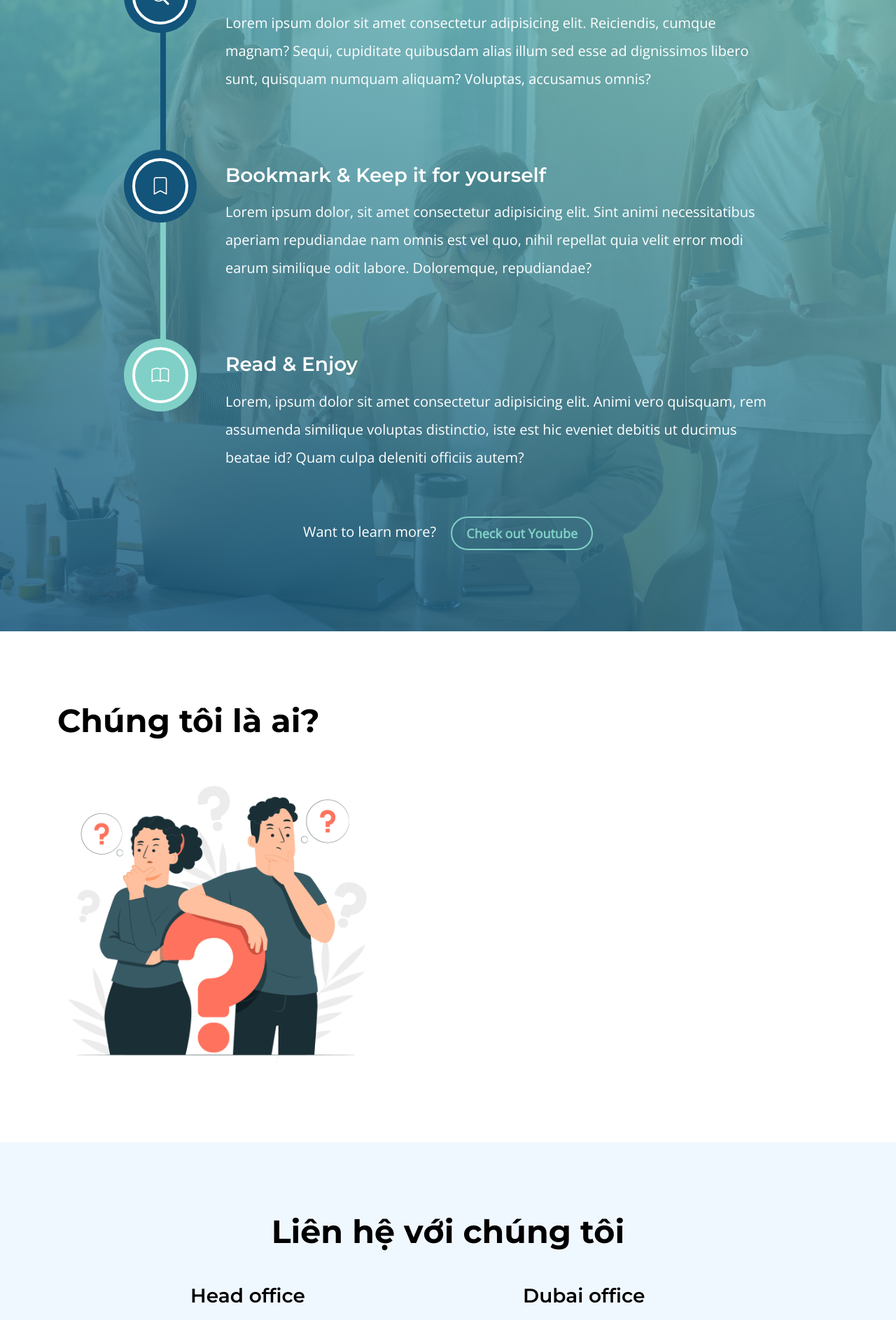
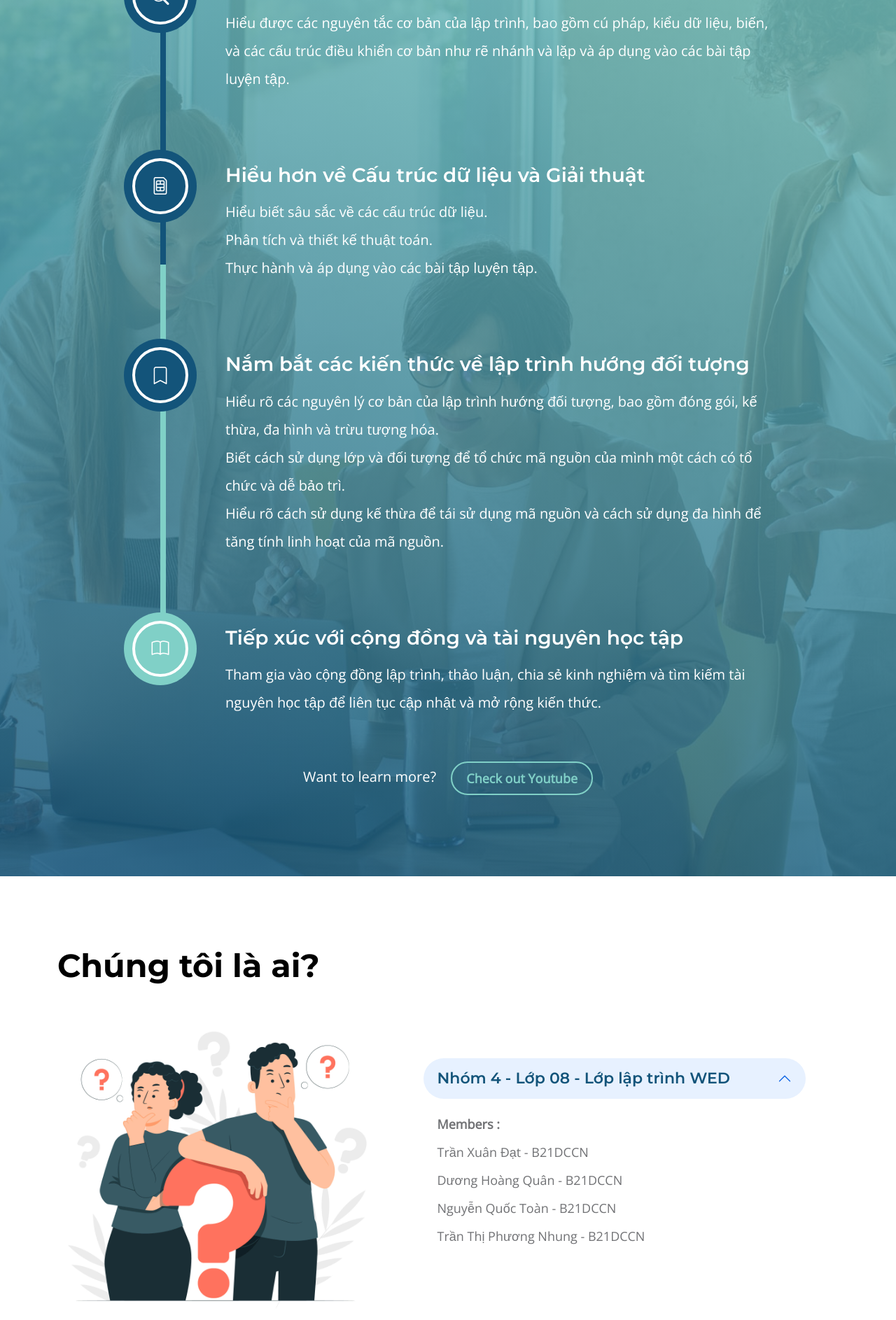
Before and after one commit to Kzzhoangquan/btlweb, a Flask app: page / in a window 1280 px wide. Shown: the part 1840-3726 px from the top of the page at 70% size. Run offline with Flask 3, Linux system fonts and the light colour scheme; some libraries are stand-ins or nearby versions.

Commit message:
edit trangkhoidau.html

```diff
--- a/templates/trangkhoidau.html
+++ b/templates/trangkhoidau.html
@@ -501,7 +501,7 @@
                     <div class="row">
 
                         <div class="col-12 text-center">
-                            <h2 class="text-white mb-4">How does it work?</h1>
+                            <h2 class="text-white mb-4">Mục tiêu</h1>
                         </div>
 
                         <div class="col-lg-10 col-12 mx-auto">
@@ -512,9 +512,9 @@
                                     </div>
 
                                     <li>
-                                        <h4 class="text-white mb-3">Search your favourite topic</h4>
+                                        <h4 class="text-white mb-3">Nắm vững kiến thức lập trình</h4>
 
-                                        <p class="text-white">Lorem ipsum dolor sit amet consectetur adipisicing elit. Reiciendis, cumque magnam? Sequi, cupiditate quibusdam alias illum sed esse ad dignissimos libero sunt, quisquam numquam aliquam? Voluptas, accusamus omnis?</p>
+                                        <p class="text-white">Hiểu được các nguyên tắc cơ bản của lập trình, bao gồm cú pháp, kiểu dữ liệu, biến, và các cấu trúc điều khiển cơ bản như rẽ nhánh và lặp và áp dụng vào các bài tập luyện tập.</p>
 
                                         <div class="icon-holder">
                                           <i class="bi-search"></i>
@@ -522,9 +522,19 @@
                                     </li>
 
                                     <li>
-                                        <h4 class="text-white mb-3">Bookmark &amp; Keep it for yourself</h4>
+                                        <h4 class="text-white mb-3">Hiểu hơn về Cấu trúc dữ liệu và Giải thuật</h4>
 
-                                        <p class="text-white">Lorem ipsum dolor, sit amet consectetur adipisicing elit. Sint animi necessitatibus aperiam repudiandae nam omnis est vel quo, nihil repellat quia velit error modi earum similique odit labore. Doloremque, repudiandae?</p>
+                                        <p class="text-white">Hiểu biết sâu sắc về các cấu trúc dữ liệu.<br>Phân tích và thiết kế thuật toán.<br>Thực hành và áp dụng vào các bài tập luyện tập.</p>
+
+                                        <div class="icon-holder">
+                                          <i class="bi-sim"></i>
+                                        </div>
+                                    </li>
+
+                                    <li>
+                                        <h4 class="text-white mb-3">Nắm bắt các kiến thức về lập trình hướng đối tượng</h4>
+
+                                        <p class="text-white">Hiểu rõ các nguyên lý cơ bản của lập trình hướng đối tượng, bao gồm đóng gói, kế thừa, đa hình và trừu tượng hóa.<br>Biết cách sử dụng lớp và đối tượng để tổ chức mã nguồn của mình một cách có tổ chức và dễ bảo trì.<br>Hiểu rõ cách sử dụng kế thừa để tái sử dụng mã nguồn và cách sử dụng đa hình để tăng tính linh hoạt của mã nguồn.</p>
 
                                         <div class="icon-holder">
                                           <i class="bi-bookmark"></i>
@@ -532,9 +542,9 @@
                                     </li>
 
                                     <li>
-                                        <h4 class="text-white mb-3">Read &amp; Enjoy</h4>
+                                        <h4 class="text-white mb-3">Tiếp xúc với cộng đồng và tài nguyên học tập</h4>
 
-                                        <p class="text-white">Lorem, ipsum dolor sit amet consectetur adipisicing elit. Animi vero quisquam, rem assumenda similique voluptas distinctio, iste est hic eveniet debitis ut ducimus beatae id? Quam culpa deleniti officiis autem?</p>
+                                        <p class="text-white">Tham gia vào cộng đồng lập trình, thảo luận, chia sẻ kinh nghiệm và tìm kiếm tài nguyên học tập để liên tục cập nhật và mở rộng kiến thức.</p>
 
                                         <div class="icon-holder">
                                           <i class="bi-book"></i>
@@ -570,22 +580,26 @@
                         </div>
 
                         <div class="col-lg-6 col-12 m-auto">
-                            <!--div class="accordion" id="accordionExample">
+                            <div class="accordion" id="accordionExample">
                                 <div class="accordion-item">
                                     <h2 class="accordion-header" id="headingOne">
                                         <button class="accordion-button" type="button" data-bs-toggle="collapse" data-bs-target="#collapseOne" aria-expanded="true" aria-controls="collapseOne">
-                                        What is Topic Listing?
+                                            Nhóm 4 - Lớp 08 - Lớp lập trình WED
                                         </button>
                                     </h2>
 
                                     <div id="collapseOne" class="accordion-collapse collapse show" aria-labelledby="headingOne" data-bs-parent="#accordionExample">
                                         <div class="accordion-body">
-                                            Topic Listing is free Bootstrap 5 CSS template. <strong>You are not allowed to redistribute this template</strong> on any other template collection website without our permission. Please contact TemplateMo for more detail. Thank you.
+                                            <strong>Members :</strong><br>
+                                            Trần Xuân Đạt - B21DCCN <br>
+                                            Dương Hoàng Quân - B21DCCN<br>
+                                            Nguyễn Quốc Toàn - B21DCCN<br>
+                                            Trần Thị Phương Nhung - B21DCCN
                                         </div>
                                     </div>
                                 </div>
 
-                                <div class="accordion-item">
+                                <!--div class="accordion-item">
                                     <h2 class="accordion-header" id="headingTwo">
                                         <button class="accordion-button collapsed" type="button" data-bs-toggle="collapse" data-bs-target="#collapseTwo" aria-expanded="false" aria-controls="collapseTwo">
                                         How to find a topic?
@@ -632,7 +646,7 @@
                             <iframe class="google-map" src="https://www.google.com/maps/embed?pb=!1m18!1m12!1m3!1d2595.065641062665!2d-122.4230416990949!3d37.80335401520422!2m3!1f0!2f0!3f0!3m2!1i1024!2i768!4f13.1!3m3!1m2!1s0x80858127459fabad%3A0x808ba520e5e9edb7!2sFrancisco%20Park!5e1!3m2!1sen!2sth!4v1684340239744!5m2!1sen!2sth" width="100%" height="250" style="border:0;" allowfullscreen="" loading="lazy" referrerpolicy="no-referrer-when-downgrade"></iframe>
                         </!--div-->
 
-                        <div class="col-lg-3 col-md-6 col-12 mb-3 mb-lg- mb-md-0 ms-auto">
+                        <!--div class="col-lg-3 col-md-6 col-12 mb-3 mb-lg- mb-md-0 ms-auto">
                             <h4 class="mb-3">Head office</h4>
 
                             <p>Bay St &amp;, Larkin St, San Francisco, CA 94109, United States</p>
@@ -654,20 +668,20 @@
                                     info@company.com
                                 </a>
                             </p>
-                        </div>
+                        </div-->
 
                         <div class="col-lg-3 col-md-6 col-12 mx-auto">
-                            <h4 class="mb-3">Dubai office</h4>
+                            <h4 class="mb-3">WeLearn office</h4>
 
-                            <p>Burj Park, Downtown Dubai, United Arab Emirates</p>
+                            <p>Nguyễn Trãi, Hà Đông, Hà Nội</p>
 
                             <hr>
 
                             <p class="d-flex align-items-center mb-1">
                                 <span class="me-2">Phone</span>
 
-                                <a href="tel: 110-220-3400" class="site-footer-link">
-                                    110-220-3400
+                                <a href="#" class="site-footer-link">
+                                    1900 1508
                                 </a>
                             </p>
 
@@ -675,7 +689,7 @@
                                 <span class="me-2">Email</span>
 
                                 <a href="mailto:info@company.com" class="site-footer-link">
-                                    info@company.com
+                                    abc123@gmail.com
                                 </a>
                             </p>
                         </div>
@@ -723,13 +737,13 @@
 
                         <p class="text-white d-flex mb-1">
                             <a href="tel: 305-240-9671" class="site-footer-link">
-                                305-240-9671
+                                1900-1508
                             </a>
                         </p>
 
                         <p class="text-white d-flex">
                             <a href="mailto:info@company.com" class="site-footer-link">
-                                info@company.com
+                                abc1234@gmail.com
                             </a>
                         </p>
                     </div>
```
